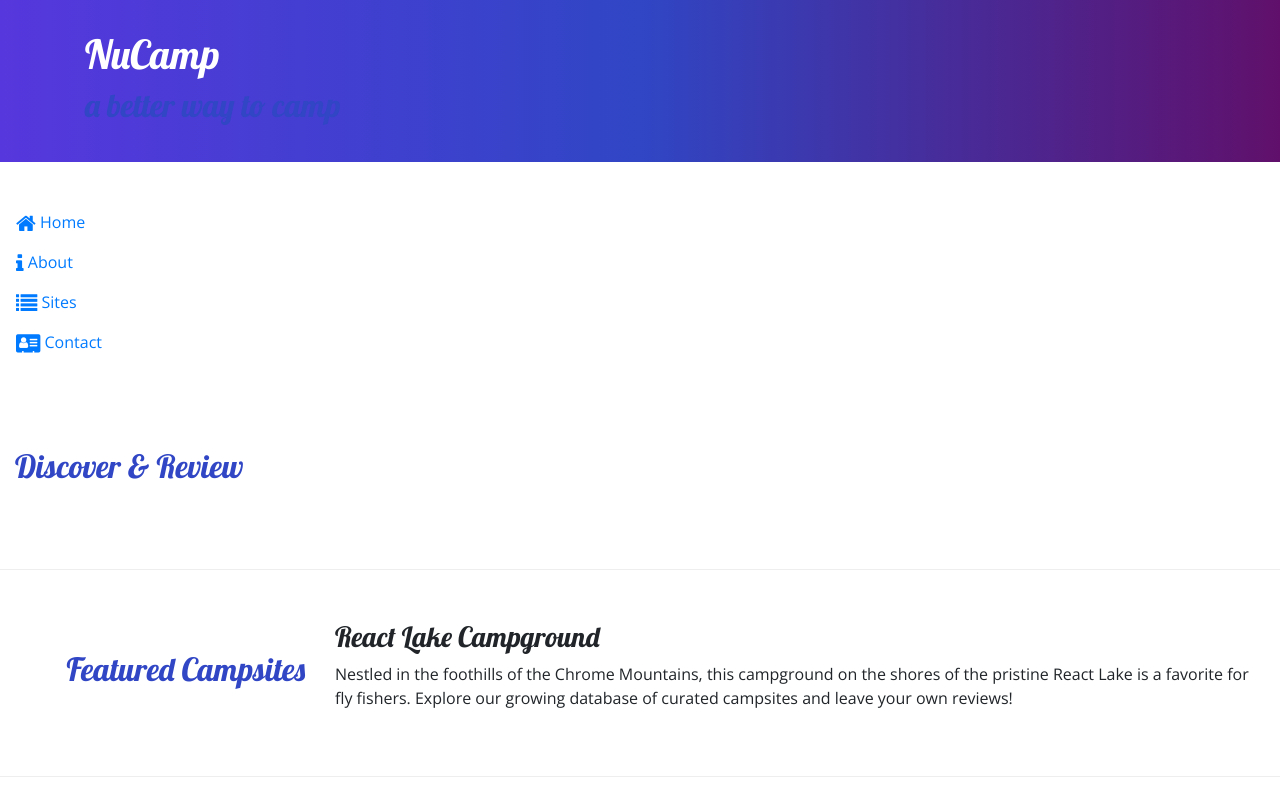
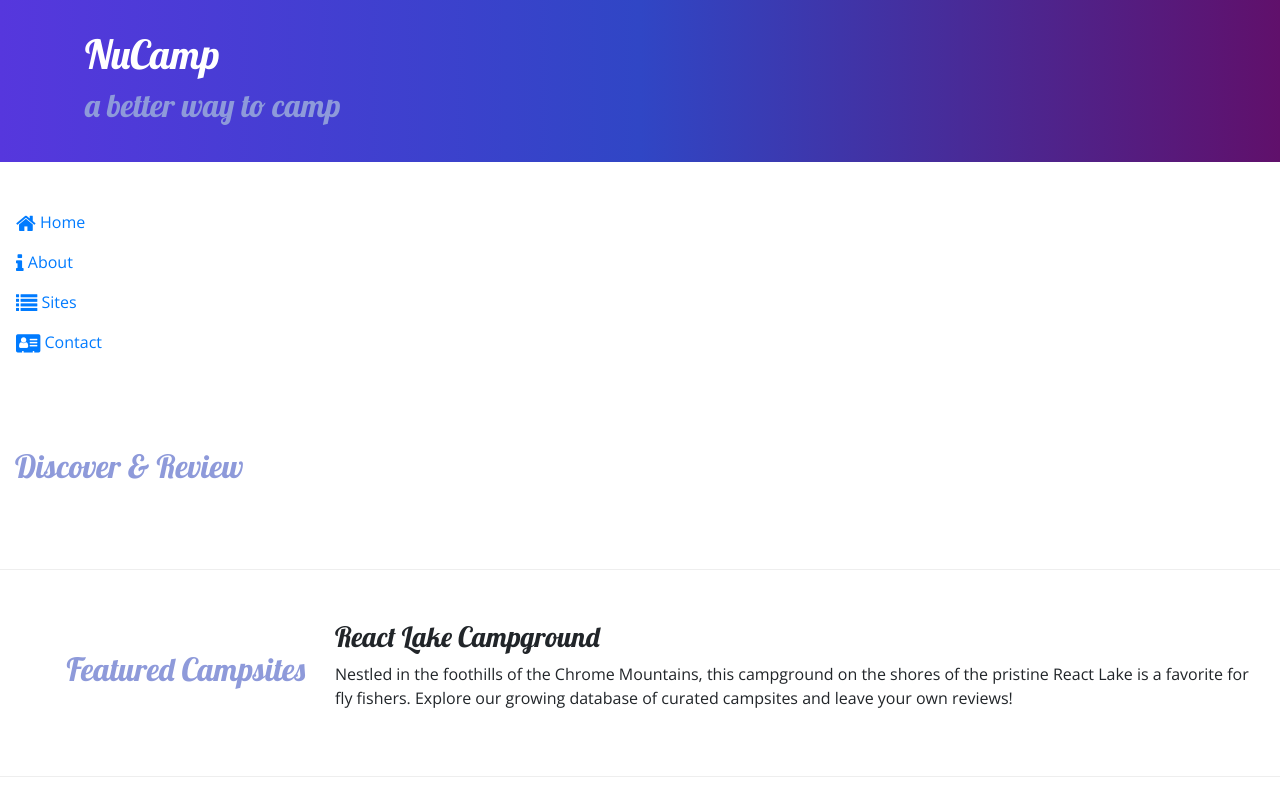
Before and after one commit to WitchyWitch77/capriolus, a website: page index.html in a window 1280 px wide. Shown: the top 800 px of the page. Drawn offline with nearby package versions, Linux system fonts and the light colour scheme.

Commit message:
Color changes for h2

```diff
--- a/css/styles.css
+++ b/css/styles.css
@@ -7,7 +7,7 @@ h1, h2, h3 {
 }
 
 h2 {
-    color: #3046C5;
+    color: #8e9ada;
 }
 
 footer {
```
